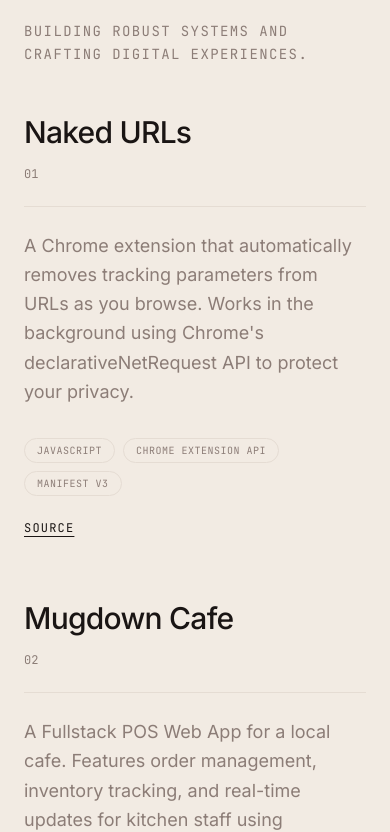
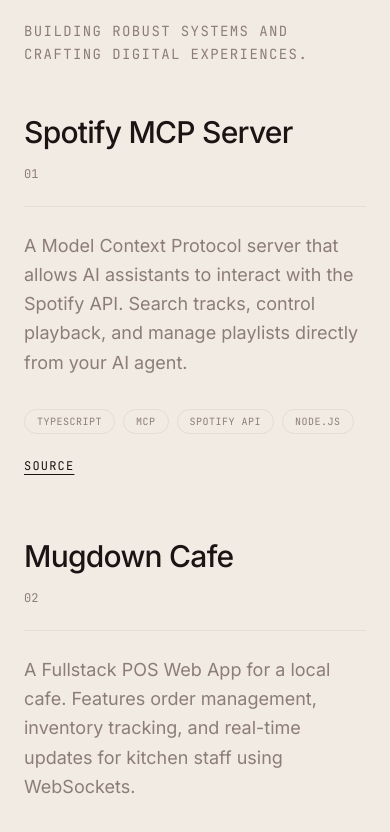
Before and after one commit to gupta-kush/dev-portfolio, a React (Vite) app: page / in a window 390 px wide. Shown: the part 1072-1904 px from the top of the page. Built offline with nearby package versions, Linux system fonts and the light colour scheme.

Commit message:
feat: implement scroll reveals, swap order, and fix external links in projects

```diff
--- a/src/components/Projects.tsx
+++ b/src/components/Projects.tsx
@@ -1,12 +1,13 @@
 import { SnakeGame } from "./SnakeGame";
+import { motion } from "motion/react";
 
 const PROJECTS = [
   {
-    title: "Naked URLs",
+    title: "Spotify MCP Server",
     description:
-      "A Chrome extension that automatically removes tracking parameters from URLs as you browse. Works in the background using Chrome's declarativeNetRequest API to protect your privacy.",
-    tech: ["JavaScript", "Chrome Extension API", "Manifest V3"],
-    github: "https://github.com/gupta-kush/naked-urls",
+      "A Model Context Protocol server that allows AI assistants to interact with the Spotify API. Search tracks, control playback, and manage playlists directly from your AI agent.",
+    tech: ["TypeScript", "MCP", "Spotify API", "Node.js"],
+    github: "https://github.com/gupta-kush/spotify-mcp",
   },
   {
     title: "Mugdown Cafe",
@@ -17,11 +18,11 @@
     link: "#",
   },
   {
-    title: "Spotify MCP Server",
+    title: "Naked URLs",
     description:
-      "A Model Context Protocol server that allows AI assistants to interact with the Spotify API. Search tracks, control playback, and manage playlists directly from your AI agent.",
-    tech: ["TypeScript", "MCP", "Spotify API", "Node.js"],
-    github: "https://github.com/gupta-kush/spotify-mcp",
+      "A Chrome extension that automatically removes tracking parameters from URLs as you browse. Works in the background using Chrome's declarativeNetRequest API to protect your privacy.",
+    tech: ["JavaScript", "Chrome Extension API", "Manifest V3"],
+    github: "https://github.com/gupta-kush/naked-urls",
   },
   {
     title: "Retro Snake",
@@ -37,7 +38,13 @@
     <section id="code" className="py-32 px-6 md:px-12 max-w-screen-2xl mx-auto">
       <div className="grid grid-cols-1 lg:grid-cols-12 gap-12">
         <div className="lg:col-span-4">
-          <div className="sticky top-32">
+          <motion.div
+            initial={{ opacity: 0, x: -50 }}
+            whileInView={{ opacity: 1, x: 0 }}
+            viewport={{ once: true, margin: "-100px" }}
+            transition={{ duration: 0.8, ease: [0.16, 1, 0.3, 1] }}
+            className="sticky top-32"
+          >
             <h2 className="font-display text-6xl md:text-8xl leading-[0.8] uppercase mb-6 text-[var(--color-text)]">
               Recent
               <br />
@@ -46,17 +53,24 @@
             <p className="font-mono text-sm text-[var(--color-muted)] uppercase tracking-widest max-w-xs leading-relaxed">
               Building robust systems and crafting digital experiences.
             </p>
-          </div>
+          </motion.div>
         </div>
 
-        <div className="lg:col-span-8 flex flex-col gap-16 md:gap-24">
+        <div className="lg:col-span-8 flex flex-col gap-16 md:gap-24 group/list">
           {PROJECTS.map((project, i) => (
-            <div key={i} className="group flex flex-col gap-6">
+            <motion.div
+              initial={{ opacity: 0, y: 50 }}
+              whileInView={{ opacity: 1, y: 0 }}
+              viewport={{ once: true, margin: "-100px" }}
+              transition={{ duration: 0.8, delay: i * 0.1, ease: [0.16, 1, 0.3, 1] }}
+              key={i}
+              className="group flex flex-col gap-6 transition-all duration-500 hover:!opacity-100 group-hover/list:opacity-30"
+            >
               <div className="flex flex-col md:flex-row md:items-baseline justify-between gap-4 border-b border-[var(--color-surface)] pb-6">
-                <h3 className="text-3xl md:text-4xl font-medium tracking-tight text-[var(--color-text)] group-hover:text-[var(--color-accent)] transition-colors">
+                <h3 className="text-3xl md:text-4xl font-medium tracking-tight text-[var(--color-text)] group-hover:text-[var(--color-accent)] transition-colors duration-300">
                   {project.title}
                 </h3>
-                <div className="font-mono text-xs text-[var(--color-muted)]">
+                <div className="font-mono text-xs text-[var(--color-muted)] transform group-hover:-translate-y-1 transition-transform duration-300">
                   0{i + 1}
                 </div>
               </div>
@@ -82,6 +96,8 @@
                     {project.github && (
                       <a
                         href={project.github}
+                        target="_blank"
+                        rel="noopener noreferrer"
                         className="text-xs font-mono uppercase tracking-widest hover:text-[var(--color-accent)] text-[var(--color-text)] transition-colors underline underline-offset-4"
                       >
                         Source
@@ -90,6 +106,8 @@
                     {project.link && (
                       <a
                         href={project.link}
+                        target="_blank"
+                        rel="noopener noreferrer"
                         className="text-xs font-mono uppercase tracking-widest hover:text-[var(--color-accent)] text-[var(--color-text)] transition-colors underline underline-offset-4"
                       >
                         Live
@@ -102,7 +120,7 @@
               {project.component && (
                 <div className="mt-4 w-full">{project.component}</div>
               )}
-            </div>
+            </motion.div>
           ))}
         </div>
       </div>
```
